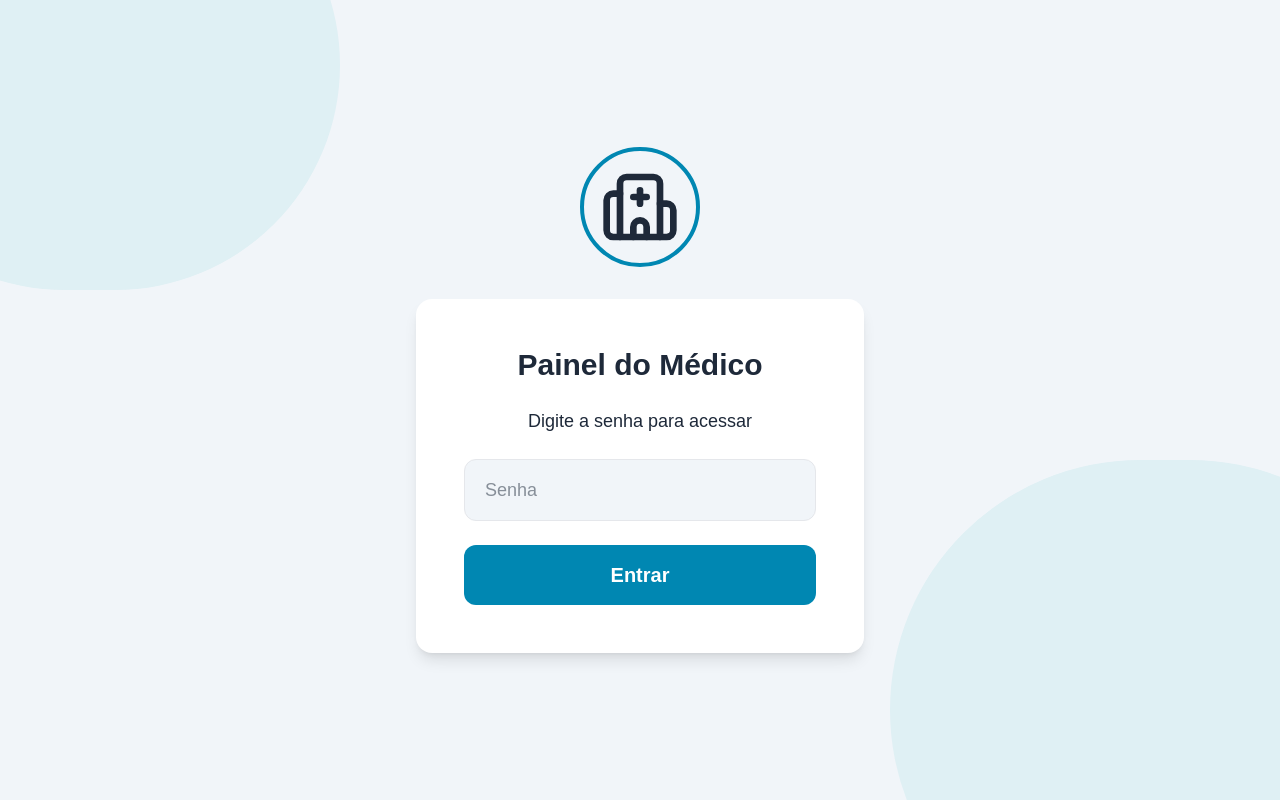
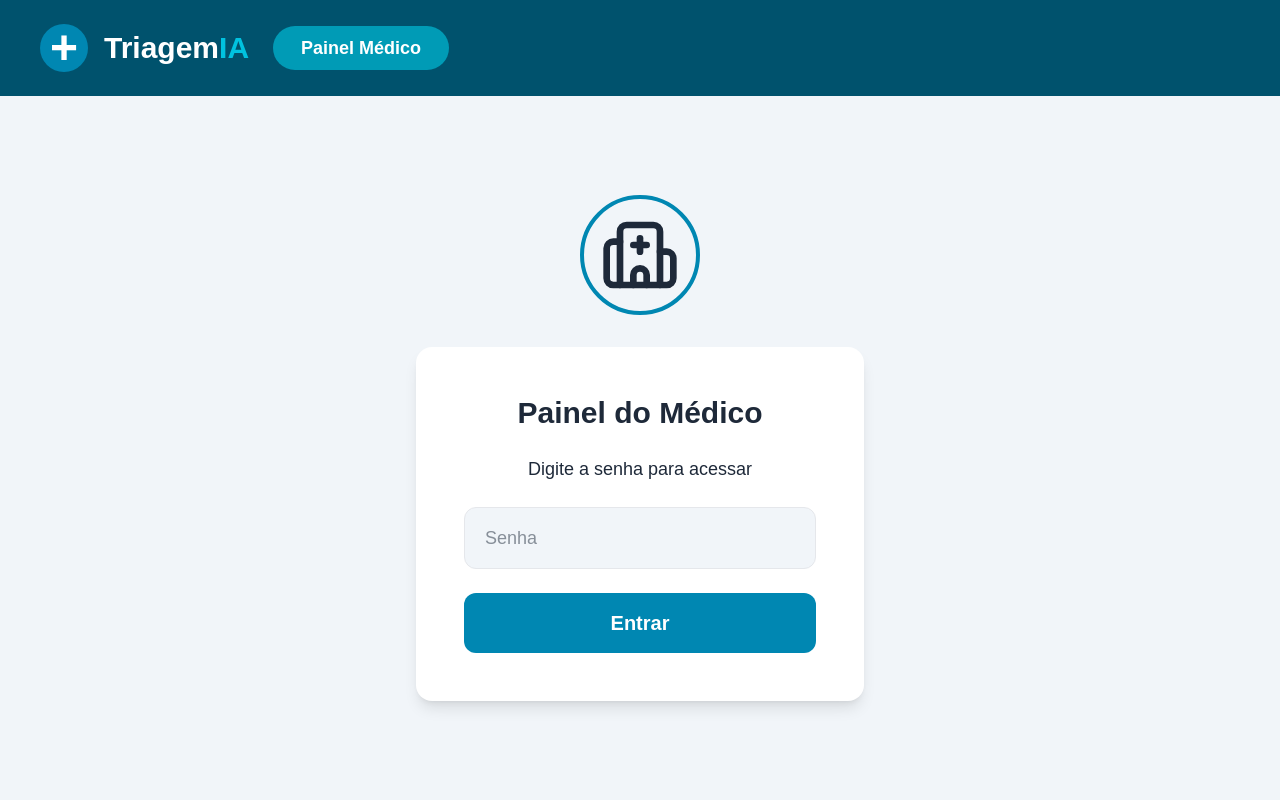
Before and after one commit to cauahenriquereis/fetin-project-frontend, a Next.js app: page /medico in a window 1280 px wide. Built offline with nearby package versions, Linux system fonts and the light colour scheme.

Commit message:
feat: add header to medico login page

```diff
--- a/app/medico/page.tsx
+++ b/app/medico/page.tsx
@@ -336,16 +336,28 @@ export default function Medico() {
 
 if (!logado) {
   return (
-    <main className="min-h-screen bg-slate-100 flex flex-col items-center justify-center gap-8 overflow-hidden relative">
+    <main className="min-h-screen bg-slate-100 flex flex-col">
+
+      {/* Header */}
+      <header className="bg-[#00526d] flex items-center px-10 py-6">
+        <div className="flex items-center gap-4">
+          <div className="bg-[#0087b2] rounded-full w-12 h-12 flex items-center justify-center">
+            <span className="text-white font-bold text-5xl">+</span>
+          </div>
+          <span className="text-white font-bold text-3xl">Triagem<span className="text-[#00c2e0]">IA</span></span>
+          <div className="bg-[#009bb6] rounded-full px-7 py-2 ml-2">
+            <span className="text-white font-semibold text-lg">Painel Médico</span>
+          </div>
+        </div>
+      </header>
+
+      <div className="flex flex-col flex-1 items-center justify-center gap-8">
 
         <div className="border-4 border-[#0087b2] rounded-full p-4">
           <Hospital size={80} className="text-gray-800" />
         </div>
 
-      <div className="absolute top-0 left-0 w-[500px] h-[450px] bg-[#dff0f4] rounded-full -translate-x-40 -translate-y-40"></div>
-      <div className="absolute bottom-0 right-0 w-[550px] h-[500px] bg-[#dff0f4] rounded-full translate-x-40 translate-y-40"></div>
-
-      <div className="bg-white rounded-2xl shadow-lg p-12 flex flex-col items-center gap-6 w-full max-w-md z-10">
+        <div className="bg-white rounded-2xl shadow-lg p-12 flex flex-col items-center gap-6 w-full max-w-md">
           <h1 className="text-3xl font-bold text-gray-800">Painel do Médico</h1>
           <p className="text-lg text-gray-800">Digite a senha para acessar</p>
 
@@ -368,6 +380,9 @@ export default function Medico() {
 
           {erroLogin && <p className="text-red-500 font-semibold text-lg text-center">{erroLogin}</p>}
         </div>
+
+      </div>
+
     </main>
   );
 }
```
Lines whose indentation alone changed are shown as unchanged.
